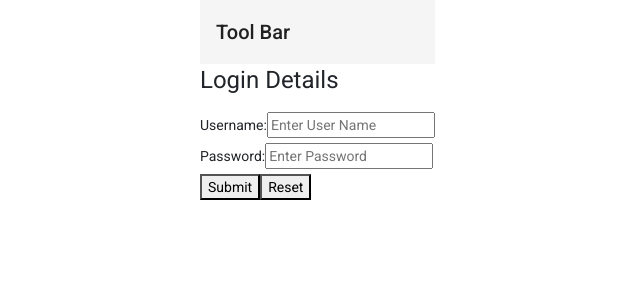
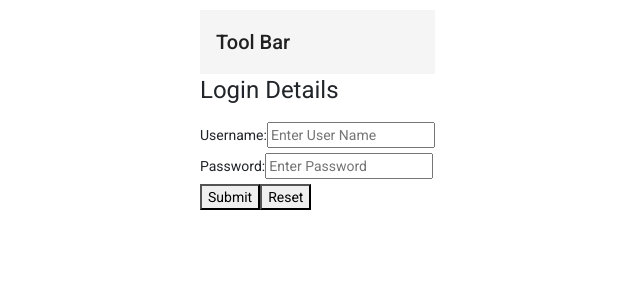
Before and after one commit to monojitlaha/skill-tracker-app, an Angular app: page /login in a window 1280 px wide. Shown: the top 300 px of the page, without its empty margins (0-640 px from the left). Built offline with nearby package versions, Linux system fonts and the light colour scheme.

Commit message:
Fixed Layout Issue

```diff
--- a/src/styles.css
+++ b/src/styles.css
@@ -2,8 +2,10 @@
 
 body {
     width: 80%!important;
+    padding-top: 10px!important;
     padding-left: 200px!important;
     padding-right: 200px!important;
+    padding-bottom: 10px!important;
     display: flex;
     flex-direction: row;
 }
```
